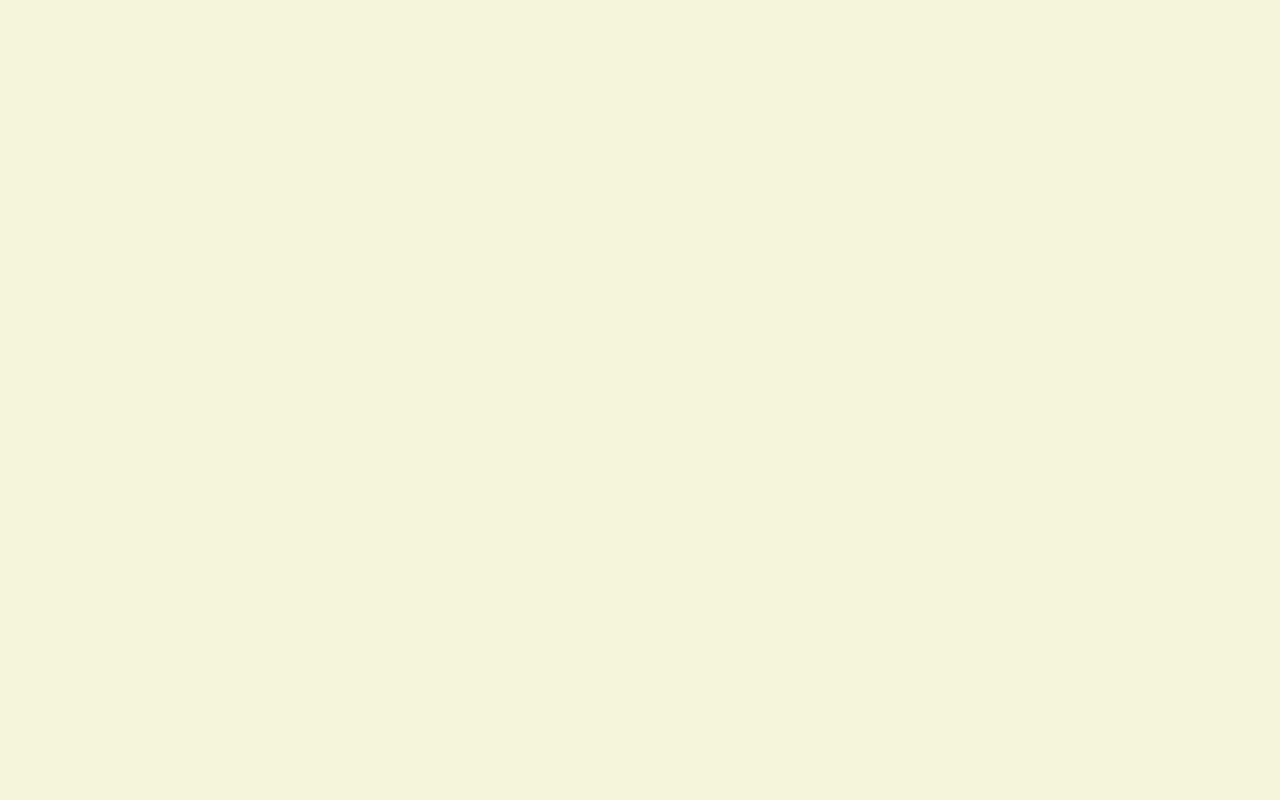
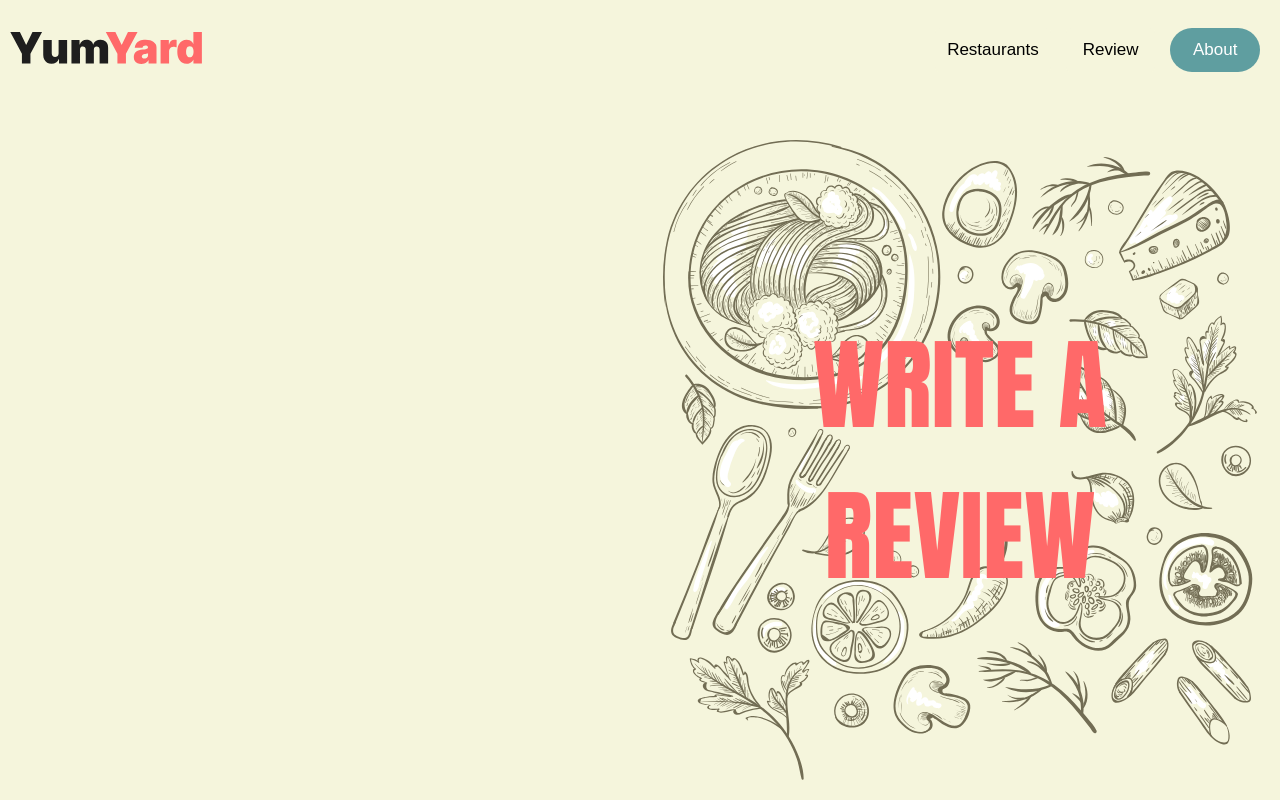
Before and after one commit to sameerpalkar04/web-programming-project, a React (Vite) app: page /review in a window 1280 px wide. Before the commit this address had no page. Shown: the top 800 px of the page. Built offline with nearby package versions, Linux system fonts and the light colour scheme.

Commit message:
Fifth Commit

```diff
--- a/src/About.jsx
+++ b/src/About.jsx
@@ -9,8 +9,9 @@ export default function About() {
             <p>Welcome to YumYard, the ultimate destination for food enthusiasts and culinary adventurers alike! Dive into a vibrant world where flavors dance, and every bite tells a story.</p>
             <p>So come on in and explore YumYard. Whether you're looking to whip up a quick weeknight dinner, impress guests with a gourmet feast, or simply satisfy a midnight craving</p>
         </div>
-        <div className="text">
-            <h1>ABOUT</h1>
+        <div className="bg-image">
+            <img id="bg" src='/Art.svg'></img>
+            <h1 id='heading'>ABOUT</h1>
         </div>
     </main>
     <Footer/>
--- a/src/App.css
+++ b/src/App.css
@@ -2,6 +2,7 @@
   display: flex;
   flex-direction: row;
   justify-content:space-evenly ;
+  margin-bottom: 10vh;
 }
 
 .container div{
@@ -10,8 +11,8 @@
 }
 
 .image img {
-  width: 100%;
-  height: 100%;
+  width: 90%;
+  height: 90%;
 }
 
 .rectangle img {
@@ -54,15 +55,10 @@
 .content p {
   display: block;
   font-size: 28px;
-  font-family: Verdana, Geneva, Tahoma, sans-serif ;
+  font-family: Verdana, Geneva, Tahoma, sans-serif;
   text-align: justify;
   margin: 20px;
 }
-.text img {
-  width: 100%;
-  height: 100%;
-}
-
 #b4 {
   margin: 40px;
   background-color: white;
@@ -83,5 +79,38 @@
   align-items: center;
   padding-top: 5px;
   padding-bottom: 5px;
+}
+.bg-image {
+  display: grid;
+  grid-template-columns: 1fr;
+  grid-template-rows: 1fr;
+  place-items: center;
+}
 
+#bg {
+  width: auto;
+  height: 80vh;
+  grid-area: 1/1;
 }
+
+#heading {
+  text-align: center;
+  color: rgb(255, 105, 105);
+  width: 75%;
+  height: auto;
+  font-size: 130px;
+  font-family: Impact, Haettenschweiler, 'Arial Narrow Bold', sans-serif;
+  grid-area: 1/1;
+}
+#heading1 {
+  text-align: center;
+  color: rgb(255, 105, 105);
+  width: 75%;
+  height: auto;
+  font-size: 100px;
+  font-family: Impact, Haettenschweiler, 'Arial Narrow Bold', sans-serif;
+  grid-area: 1/1;
+}
+.card-container {
+  margin-bottom: 10vh;
+}
--- a/src/App.jsx
+++ b/src/App.jsx
@@ -2,6 +2,7 @@ import { Routes, Route, useLocation } from "react-router-dom";
 import Dashboard from "./Dashboard";
 import About from "./About";
 import Restaurants from "./Restaurants";
+import Review from "./Review";
 //import Navbar from "./Components/Navbar";
 
 function App() {
@@ -12,6 +13,7 @@ function App() {
       <Route path="/" element={<Dashboard />} />
       <Route path="/about" element={<About />} />
       <Route path="/restaurants" element={<Restaurants />} />
+      <Route path="/review" element={<Review />} />
     </Routes>
   );
 }
--- /dev/null
+++ b/src/Components/Card.css
@@ -0,0 +1,43 @@
+.Card {
+    display: flex;
+    justify-content: space-between;
+    align-items: center;
+    height: 20vh;
+    width: 70%;
+    background-color: cadetblue;
+    padding-left: 10px;
+    padding-top: 10px;
+    padding-bottom: 10px;
+    border-radius: 15px;
+    margin-left: 35vh;
+    margin-top: 30px;
+}
+.c-image img {
+    height: 125px;
+    width: 125px;
+    padding: 5px;
+    border-radius: 20px;
+    margin-right: 50px;
+}
+
+.c-image{
+    display: flex;
+    align-items: center;
+}
+
+.c-image h3{
+    font-size: 50px;
+    font-family: Verdana, Geneva, Tahoma, sans-serif;
+    color: white;
+}
+
+.reviewsBtn{
+    margin-right: 30px;
+    font-size: 30px;
+    padding:10px 30px;
+    border-radius: 50px;
+    background-color: rgb(255,105,105);
+    font-family: Impact, Haettenschweiler, 'Arial Narrow Bold', sans-serif;
+    color: white;
+    border:none;
+}
--- /dev/null
+++ b/src/Components/Card.jsx
@@ -0,0 +1,17 @@
+import './Card.css'
+import { Link } from 'react-router-dom'
+
+export default function Card(props) {
+    return (
+        <nav className='Card'>
+            <div className='c-image'>
+                <img src="/Burger.jpg"></img>
+                <h3>{props.name}</h3>
+
+            </div>
+            <div className='c-text'>
+                <button type='button' className='reviewsBtn'>Check Reviews </button>
+            </div>
+        </nav>
+    )
+}
--- a/src/Components/Footer.css
+++ b/src/Components/Footer.css
@@ -1,8 +1,10 @@
 .Footer {
+    position: relative;
+    bottom: 0;
     display: flex;
     justify-content: space-between;
     align-items: center;
-    height: 10vh;
+    height: 6vh;
     width: 100%;
     background-color: rgb(30, 30, 30);
     padding-left: 10px;
--- a/src/Components/Navbar.css
+++ b/src/Components/Navbar.css
@@ -25,7 +25,7 @@
     border-color: transparent;
     padding: 10px;
     margin-left: 10px;
-    margin-right:10px;
+    margin-right:5px;
     color: rgb(0, 0, 0);
     text-size-adjust: 5px;
     text-decoration: none;
--- a/src/Dashboard.jsx
+++ b/src/Dashboard.jsx
@@ -7,7 +7,7 @@ export default function Dashboard() {
     return <div><Navbar/>
     <main className="container">
         <div className="text">
-            <h1>SAY YES</h1>
+            <h1>SAY YES!</h1>
             <h3>TO YOUR FAVORITE MEALS</h3>
             <Link to={"/restaurants"}>
                 <button type="button" id="b4"><img src="/Group 35883.png"/></button>
@@ -17,9 +17,6 @@ export default function Dashboard() {
             <img src="/3215.svg"></img>
         </div>
     </main>
-    <div className="rectangle">
-        <img src="/Rectangle.jpg"></img>
-    </div>
     <Footer/>
     </div>
 
--- a/src/Restaurants.jsx
+++ b/src/Restaurants.jsx
@@ -1,11 +1,18 @@
 import Navbar from "./Components/Navbar"
 import './App.css'
 import Footer from "./Components/Footer"
+import Card from "./Components/Card"
 
 export default function Restaurants() {
     return <div><Navbar/>
-
+    <div className="card-container">
+    <Card name="McDonalds"/>
+    <Card name="Burger King"/>
+    <Card name="Wendys"/>
+    <Card name="Taco Bell"/>
+    <Card name="KFC"/>
+    <Card name="Dominos Pizza"/>
+    </div>
     <Footer/>
-
     </div>
 }
--- /dev/null
+++ b/src/Review.jsx
@@ -0,0 +1,18 @@
+import Navbar from "./Components/Navbar";
+import Footer from "./Components/Footer";
+import './App.css'
+
+export default function Review() {
+    return <div><Navbar/>
+    <main className="container">
+        <div className="form">
+
+        </div>
+        <div className="bg-image">
+            <img id="bg" src='/Art.svg'></img>
+            <h1 id='heading1'>WRITE A REVIEW</h1>
+        </div>
+    </main>
+    <Footer/>
+    </div>
+}
```
Also changed, not shown: public/Art.svg (added), public/Burger.jpg (added).
